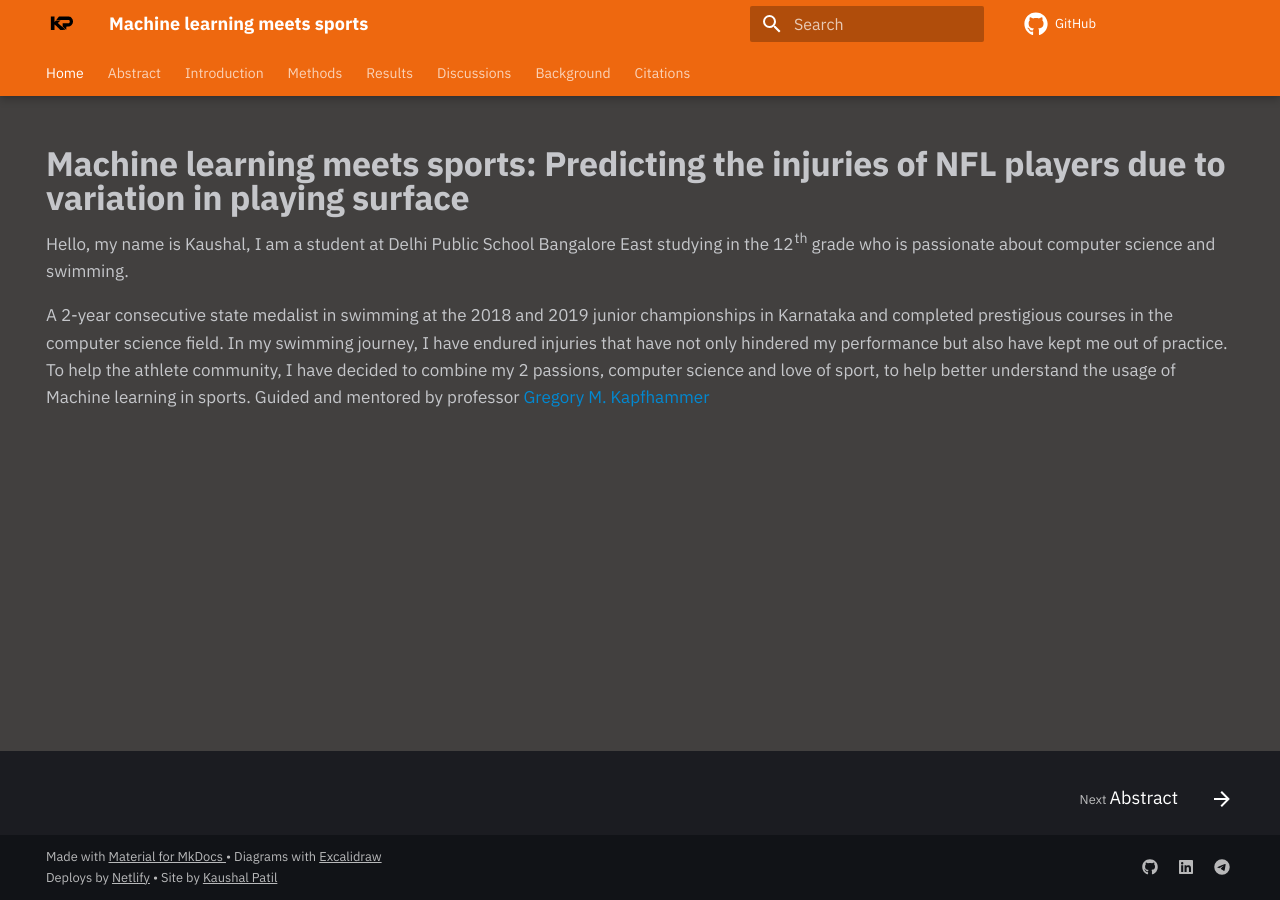
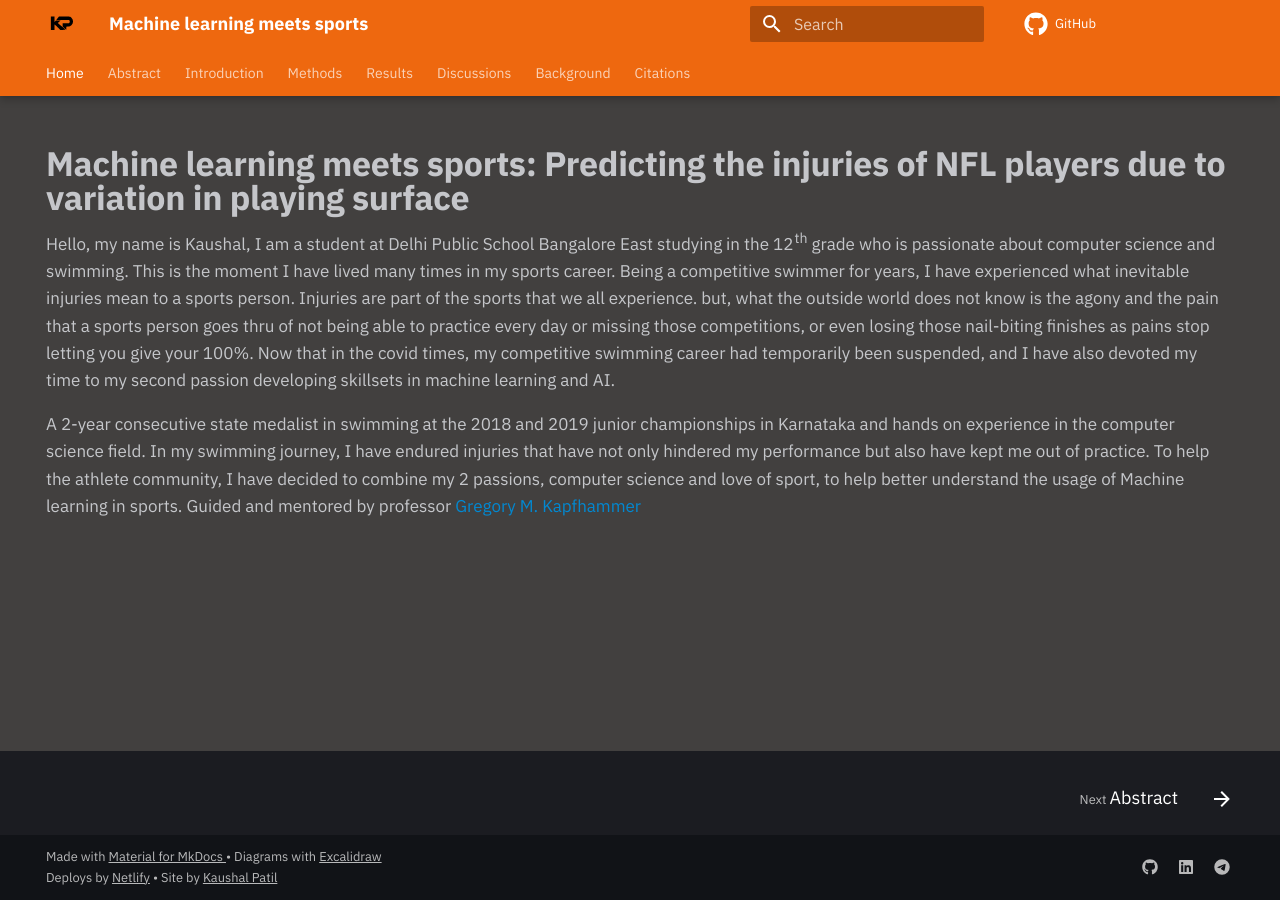
Before and after one commit to kaushal1014/research-paper-template-Athlete-Injuries, an MkDocs documentation site: the page built from docs/index.md, in a window 1280 px wide. Built offline with MkDocs 1.6.1 and Material for MkDocs 9.7.7, drawn with Linux system fonts in a browser that asks for light colours; some web fonts are replaced; comment, search, counter and statistics services are not loaded.

Commit message:
upadted home

```diff
--- a/docs/index.md
+++ b/docs/index.md
@@ -8,6 +8,8 @@ hide:
 
 Hello, my name is Kaushal,
 I am a student at Delhi Public School Bangalore East studying in the 12th grade who is passionate about computer science and swimming.
+This is the moment I have lived many times in my sports career. Being a competitive swimmer for years, I have experienced what inevitable injuries mean to a sports person. Injuries are part of the sports that we all experience. but, what the outside world does not know is the agony and the pain that a sports person goes thru of not being able to practice every day or missing those competitions, or even losing those nail-biting finishes as pains stop letting you give your 100%.
+Now that in the covid times, my competitive swimming career had temporarily been suspended, and I have also devoted my time to my second passion developing skillsets in machine learning and AI.
 
-A 2-year consecutive state medalist in swimming at the 2018 and 2019 junior championships in Karnataka and completed prestigious courses in the computer science field. In my swimming journey, I have endured injuries that have not only hindered my performance but also have kept me out of practice. To help the athlete community, I have decided to combine my 2 passions, computer science and love of sport, to help better understand the usage of Machine learning in sports.
+A 2-year consecutive state medalist in swimming at the 2018 and 2019 junior championships in Karnataka and hands on experience in the computer science field. In my swimming journey, I have endured injuries that have not only hindered my performance but also have kept me out of practice. To help the athlete community, I have decided to combine my 2 passions, computer science and love of sport, to help better understand the usage of Machine learning in sports.
 Guided and mentored by professor [Gregory M. Kapfhammer](https://www.gregorykapfhammer.com/)
```
